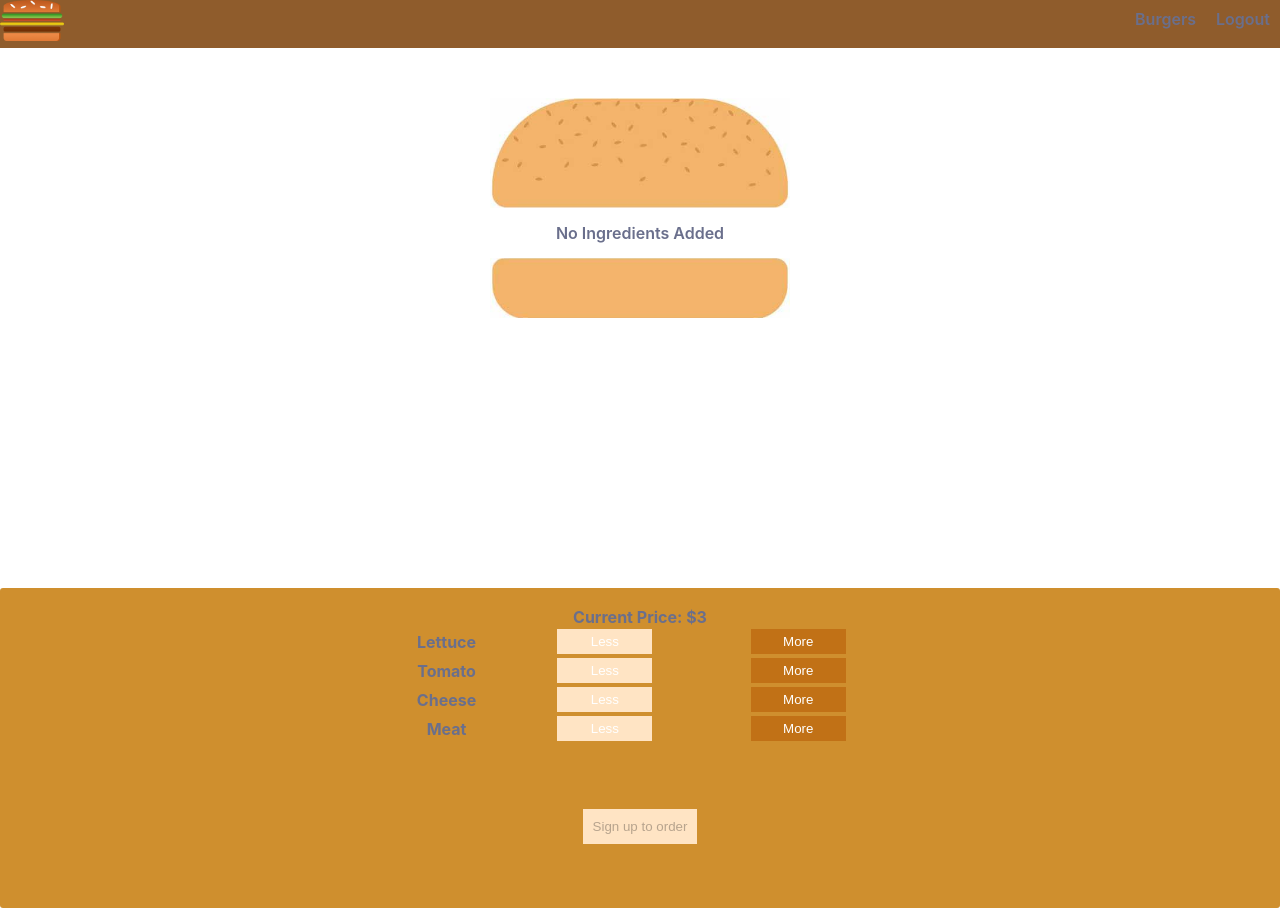
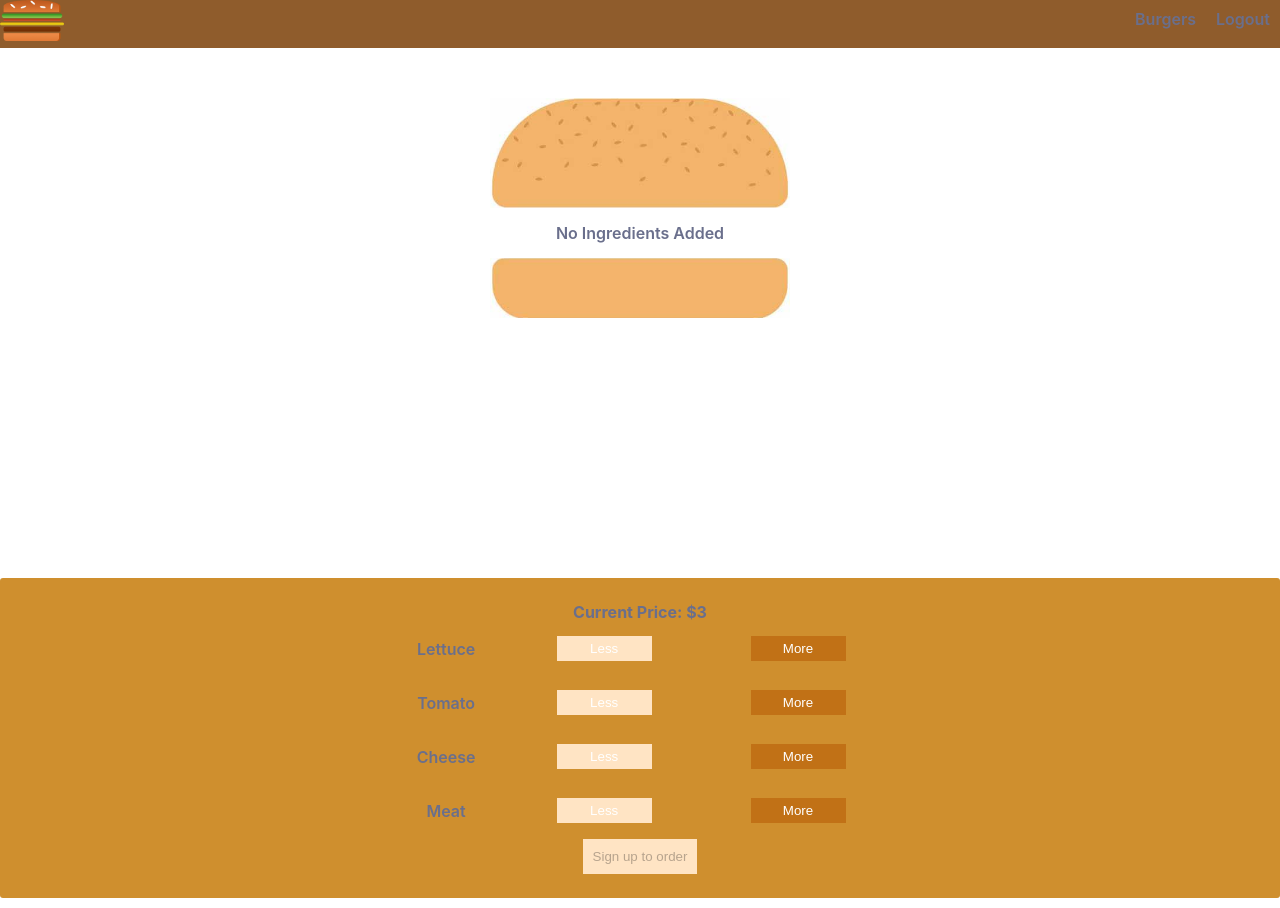
Before and after one commit to m-assad/burger-builder-app, a React (Create React App) app: page / in a window 1280 px wide. Built offline with nearby package versions, Linux system fonts and the light colour scheme.

Commit message:
Added styled components

```diff
--- a/package.json
+++ b/package.json
@@ -12,6 +12,7 @@
     "react-router-dom": "^6.21.0",
     "react-scripts": "5.0.1",
     "redux": "^5.0.0",
+    "styled-components": "^6.1.1",
     "web-vitals": "^2.1.4"
   },
   "scripts": {
--- a/src/components/BurgerIngredient.js
+++ b/src/components/BurgerIngredient.js
@@ -2,6 +2,8 @@
 import React from 'react'
 import { useDispatch } from 'react-redux';
 import { addIngredient, removeIngredient } from '../actions/burgerActions';
+
+import * as Styles from './BurgerIngredientsStyles';
 
 export const BurgerIngredient = ({name, disabled}) => {
   const dispatch = useDispatch();
@@ -16,8 +18,8 @@ export const BurgerIngredient = ({name, disabled}) => {
   return (
     <tr>
       <td><p>{name}</p></td>
-      <td><button className='ingrBtn' disabled={disabled} onClick={handleRemoveIngredient}>Less</button></td>
-      <td><button className='ingrBtn' onClick={handleAddIngredient}>More</button></td>
+      <td><Styles.IngrBtn disabled={disabled} onClick={handleRemoveIngredient}>Less</Styles.IngrBtn></td>
+      <td><Styles.IngrBtn onClick={handleAddIngredient}>More</Styles.IngrBtn></td>
     </tr>
   )
 }
--- /dev/null
+++ b/src/components/BurgerIngredientsStyles.js
@@ -0,0 +1,80 @@
+import styled from 'styled-components';
+
+export const BurgerIngredients = styled.div`
+  height: 60vh;
+  width: 100%;
+  overflow: auto;
+`;
+
+export const BurgerContent = styled.div`
+  display: flex;
+  flex-direction: column;
+  align-items: center;
+`;
+
+export const TopSide = styled.div`
+  background-image: url(../assets/top.jpg);
+  background-size: 300px;
+  height: 110px;
+  width: 100%;
+  display: table;
+  background-repeat: no-repeat;
+  background-position: center;
+`;
+
+export const BottomSide = styled.div`
+  background-image: url(../assets/bottom.jpg);
+  background-size: 300px;
+  height: 60px;
+  width: 100%;
+  display: table;
+  background-repeat: no-repeat;
+  background-position: center;
+`;
+
+export const IngredientSide = styled.div`
+  background-size: 300px;
+  width: 100%;
+  display: table;
+  background-repeat: no-repeat;
+  background-position: center;
+`;
+
+export const LettuceSide = styled(IngredientSide)`
+  height: 27px;
+  background-image: url(../assets/lettuce.jpg);
+`;
+
+export const TomatoSide = styled(IngredientSide)`
+  height: 20px;
+  background-image: url(../assets/tomato.jpg);
+`;
+
+export const CheeseSide = styled(IngredientSide)`
+  height: 15px;
+  background-image: url(../assets/cheese.jpg);
+`;
+
+export const MeatSide = styled(IngredientSide)`
+  height: 49px;
+  background-image: url(../assets/meat.jpg);
+`;
+
+export const IngredientButtons = styled.div`
+  margin: 0 0 20px;
+  justify-content: center;
+`;
+
+export const IngrBtn = styled.button`
+  border: 0;
+  background-color: #c17116;
+  color: #fff;
+  padding: 5px;
+  cursor: pointer;
+  width: 95px;
+
+  &:disabled {
+    background-color: bisque;
+    cursor: not-allowed;
+  }
+`;
--- a/src/components/Footer.js
+++ b/src/components/Footer.js
@@ -5,6 +5,8 @@ import { useSelector } from 'react-redux';
 import { addIngredient, removeIngredient } from '../actions/burgerActions';
 import { BurgerIngredient } from './BurgerIngredient';
 import { useNavigate } from 'react-router-dom';
+
+import * as Styles from './FooterStyles';
 
 import { DEFAULT_PRICE } from '../constants';
 
@@ -27,15 +29,15 @@ export const Footer = () => {
   const toSignup = () => navigate('/auth')
 
   return (
-    <div className='ingredientsBlock'>
-      <p>Current Price: ${price}</p>
+    <Styles.IngredientsBlock>
+      <Styles.IngredientsText>Current Price: ${price}</Styles.IngredientsText>
       <table>
         <BurgerIngredient name='Lettuce' disabled={ingredients.lettuce ? false : true} addIngredient={() => addRemoveIngredient('add', 'lettuce')} removeIngredient={() => addRemoveIngredient('remove', 'lettuce')}/>
         <BurgerIngredient name='Tomato' disabled={ingredients.tomato ? false : true} addIngredient={() => addRemoveIngredient('add', 'tomato')} removeIngredient={() => addRemoveIngredient('remove', 'tomato')}/>
         <BurgerIngredient name='Cheese' disabled={ingredients.cheese ? false : true} addIngredient={() => addRemoveIngredient('add', 'cheese')} removeIngredient={() => addRemoveIngredient('remove', 'cheese')}/>
         <BurgerIngredient name='Meat' disabled={ingredients.meat ? false : true} addIngredient={() => addRemoveIngredient('add', 'meat')} removeIngredient={() => addRemoveIngredient('remove', 'meat')}/>
       </table>
-      <button disabled={price > DEFAULT_PRICE ? false : true} onClick={toSignup} className='signup-btn'>Sign up to order</button>
-    </div>
+      <Styles.SignupButton disabled={price > DEFAULT_PRICE ? false : true} onClick={toSignup}>Sign up to order</Styles.SignupButton>
+    </Styles.IngredientsBlock>
   )
 }
--- /dev/null
+++ b/src/components/FooterStyles.js
@@ -0,0 +1,30 @@
+import styled from 'styled-components';
+
+export const IngredientsBlock = styled.div`
+  ${'' /* margin: 10px auto 0; */}
+  padding-top: 30px;
+  padding-bottom: 30px;
+  justify-content: center;
+  display: flex;
+  flex-direction: column;
+  width: 100%;
+  height: 40vh;
+  border-radius: 3px;
+  text-align: center;
+  background-color: #cf8f2e;
+  overflow: hidden;
+`;
+
+export const IngredientsText = styled.p`
+  padding: 0;
+  margin: 0;
+  font-weight: bold;
+  font-size: 16px;
+`;
+
+export const SignupButton = styled.button`
+  margin: auto;
+  background-color: #c17116;
+  padding: 10px;
+  border: none;
+`;
```
Also changed, not shown: 1 other file (tests, documents, lock files or other folders).
